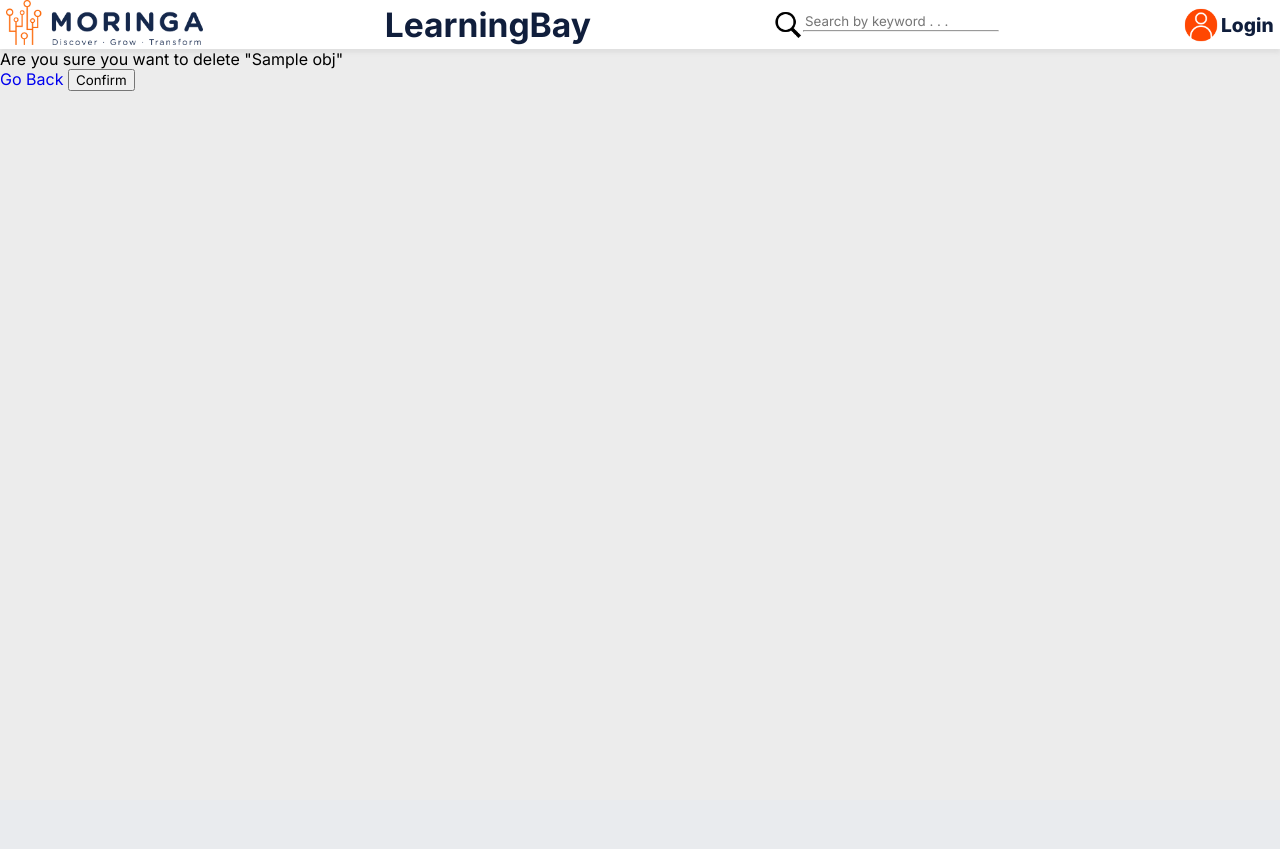
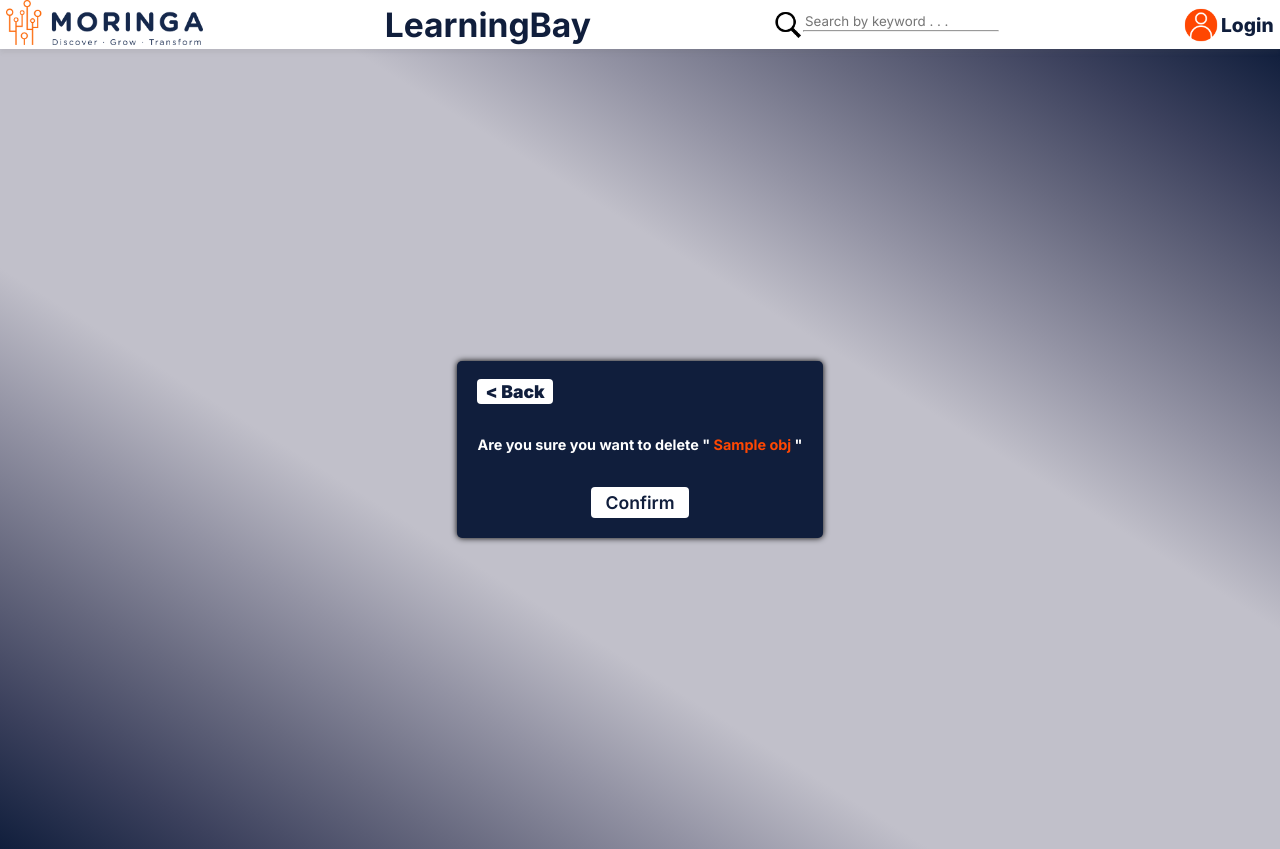
Before and after one commit to Lyonsmasawa/learning-bay, a Django app: template learning/templates/learning/delete.html in a window 1280 px wide. Before the commit the page ends 91 px from the top, so only its background shows below. Run offline with Django 3.2, Linux system fonts and the light colour scheme; the template is opened without the code that fills it: most values are stand-ins (such as "Sample title", 1, 10 or a date in 2020); some libraries are stand-ins or nearby versions.

Commit message:
style delete section

```diff
--- a/learning/templates/learning/delete.html
+++ b/learning/templates/learning/delete.html
@@ -2,10 +2,18 @@
 
 
 {% block content %}
-    <form action="" method="post">
-        {% csrf_token %}
-        <p>Are you sure you want to delete "{{obj}}"</p>
-        <a href="{{request.META.HTTP_REFERER}}">Go Back</a>
-        <input type="Submit" value="Confirm">
-    </form>
+<div class="login__reg">
+    <div class="login__page">
+        <form action="" method="post">
+            {% csrf_token %}
+            <p class="back"><a href="{{request.META.HTTP_REFERER}}"> < Back</a></p>
+            <p>&nbsp;</p>
+            <p>&nbsp;</p>
+            <p>Are you sure you want to delete " <span class="feed__numbers">{{obj}}</span> "</p>
+            <p>&nbsp;</p>
+            <p>&nbsp;</p>
+            <input type="Submit" class="btn" value="Confirm">
+        </form>
+    </div>
+</div>
 {% endblock content %}
--- a/learning/templates/learning/profile.html
+++ b/learning/templates/learning/profile.html
@@ -5,7 +5,7 @@
 <div class="profile__section">
     <div class="profile__details">
         <h1>User: {{user.username.upper}}</h1>
-        <p> &nbsp; in {{groups.count}} Study Groups</p>
+        <p> &nbsp; in <span class="feed__numbers"> {{groups.count}}</span> Study Groups</p>
     </div>
     <p class="profile__image"></p>
 </div>
--- a/static/styles/main.css
+++ b/static/styles/main.css
@@ -358,7 +358,7 @@ hr {
 }
 
 .feed__lang {
-    color: white;
+    color: rgba(255, 255, 255, 0.696);
     font-weight: 600;
 }
 
@@ -633,6 +633,17 @@ hr {
     cursor: pointer;
 }
 
+.back a{
+    color: white;
+    text-decoration: none;
+    font-weight: 900;
+    font-size: 1.1rem;
+    width: fit-content;
+    background-color: white;
+    color:#101E3C;
+    padding: 2px 8px;
+    border-radius: 4px;
+}
 .login__register {
     display: flex;
     flex-direction: column;
```
Also changed, not shown: db.sqlite3.
